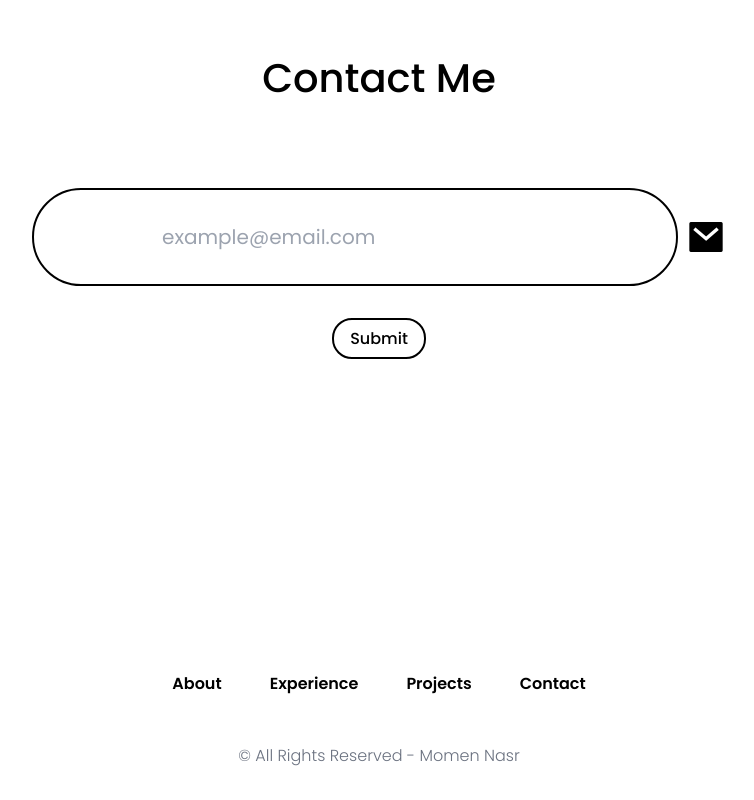
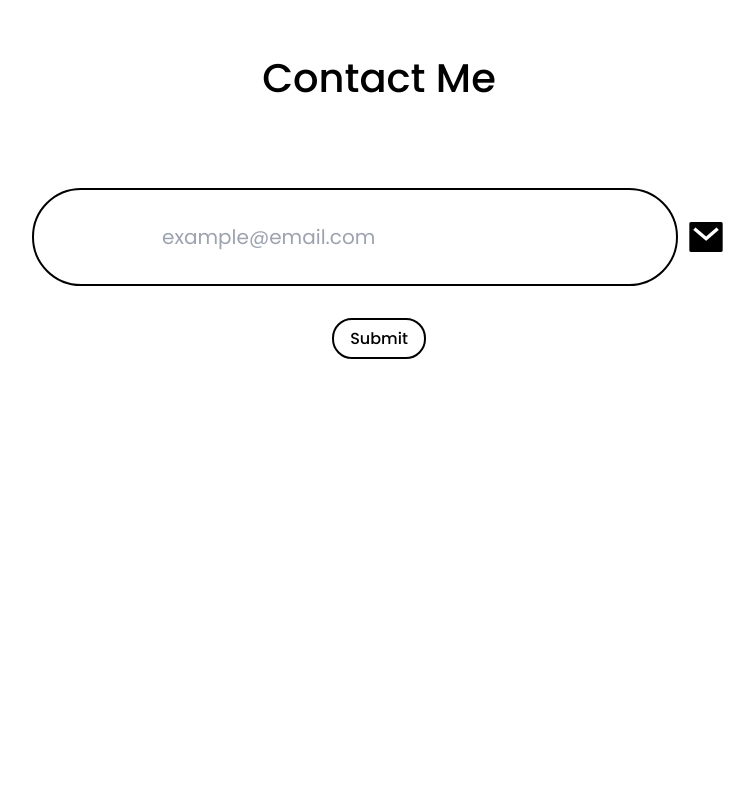
Before and after one commit to EngMomenNasr/Momen-Nasr, a website: page index.html in a window 1280 px wide. Shown: the part 2949-3749 px from the top of the page, without its empty margins (261-1015 px from the left). After the commit the page ends 3589 px from the top, so only its background shows below. Drawn offline with nearby package versions, Linux system fonts and the light colour scheme.

Commit message:
Update index.html

```diff
--- a/index.html
+++ b/index.html
@@ -178,26 +178,6 @@
         </div>
     </section>
 
-    <footer class="bottom-0 left-0 h-[10rem] w-[100%] flex flex-col gap-4 items-center justify-center">
-
-        <ul class="flex items-center gap-12">
-            <li class=" hover:translate-y-[-1.05rem] transition">
-                <a href="#about" class="font-semibold hover:border-b-[2px] hover:border-blue-950 pb-4 transition">About</a>
-            </li>
-            <li class=" hover:translate-y-[-1.05rem] transition">
-                <a href="#experience" class="font-semibold hover:border-b-[2px] hover:border-blue-950 pb-4 transition">Experience</a>
-            </li>
-            <li class=" hover:translate-y-[-1.05rem] transition">
-                <a href="#projects" class="font-semibold hover:border-b-[2px] hover:border-blue-950 pb-4 transition">Projects</a>
-            </li>
-            <li class=" hover:translate-y-[-1.05rem] transition">
-                <a href="#contact" class="font-semibold hover:border-b-[2px] hover:border-blue-950 pb-4 transition">Contact</a>
-            </li>
-        </ul>
-
-        <p class="font-light mt-8 text-gray-500">© All Rights Reserved - Momen Nasr</p>
-    </footer>
-
     <script src="js/script.js"></script>
 </body>
 </html>
```
